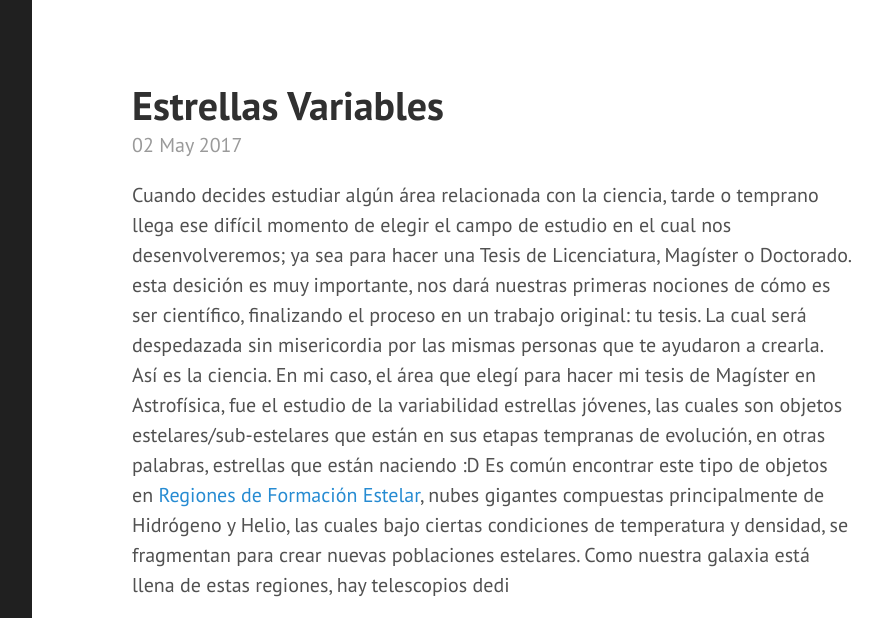
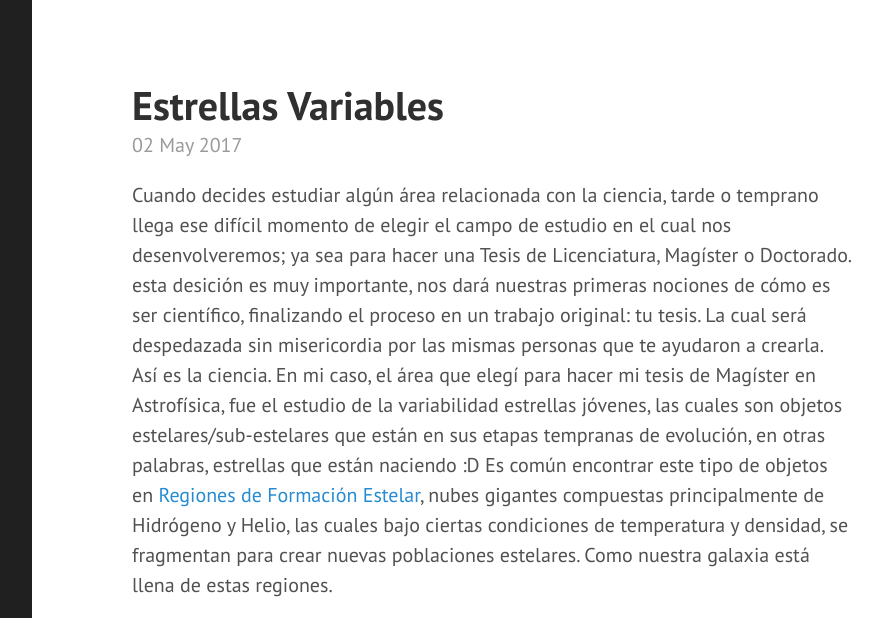
Before and after one commit to nicomedinap/nicomedinap.github.io, a Jekyll site: the page built from _posts/2017-05-02-Introduccion.md, in a window 1280 px wide and 1400 px high, cut to the strip 0-618 px from the top of the window. Shown: the whole strip, without its empty margins (328-1210 px from the left). Built offline with Jekyll 4.4.1, drawn with Linux system fonts in a browser that asks for light colours; some of the changed text lies outside the part shown.

Commit message:
Update 2017-05-02-Introduccion.md

```diff
--- a/_posts/2017-05-02-Introduccion.md
+++ b/_posts/2017-05-02-Introduccion.md
@@ -8,7 +8,8 @@ Cuando decides estudiar algún área relacionada con la ciencia, tarde o tempran
 Así es la ciencia.
 En mi caso, el área que elegí para hacer mi tesis de Magíster en Astrofísica, fue el estudio de la variabilidad estrellas
 jóvenes, las cuales son objetos estelares/sub-estelares que están en sus etapas tempranas de evolución, en otras palabras, estrellas que están naciendo :D
-Es común encontrar este tipo de objetos en [Regiones de Formación Estelar](https://es.wikipedia.org/wiki/Formaci%C3%B3n_estelar){:target="_blank"}, nubes gigantes compuestas principalmente de Hidrógeno y Helio, las cuales bajo ciertas condiciones de temperatura y densidad, se fragmentan para crear nuevas poblaciones estelares. Como nuestra galaxia está llena de estas regiones, hay telescopios dedi
+Es común encontrar este tipo de objetos en [Regiones de Formación Estelar](https://es.wikipedia.org/wiki/Formaci%C3%B3n_estelar){:target="_blank"}, nubes gigantes compuestas principalmente de Hidrógeno y Helio, las cuales bajo ciertas condiciones de temperatura y densidad, se fragmentan para crear nuevas poblaciones estelares.
+Como nuestra galaxia está llena de estas regiones.
 
 <img src="https://raw.githubusercontent.com/nicomedinap/nicomedinap.github.io/master/_posts/Primer_post/BRCs.png"
  height="295" width="810">
```
Also changed, not shown: other parts of _posts/2017-05-02-Introduccion.md (+0 -4 lines).
